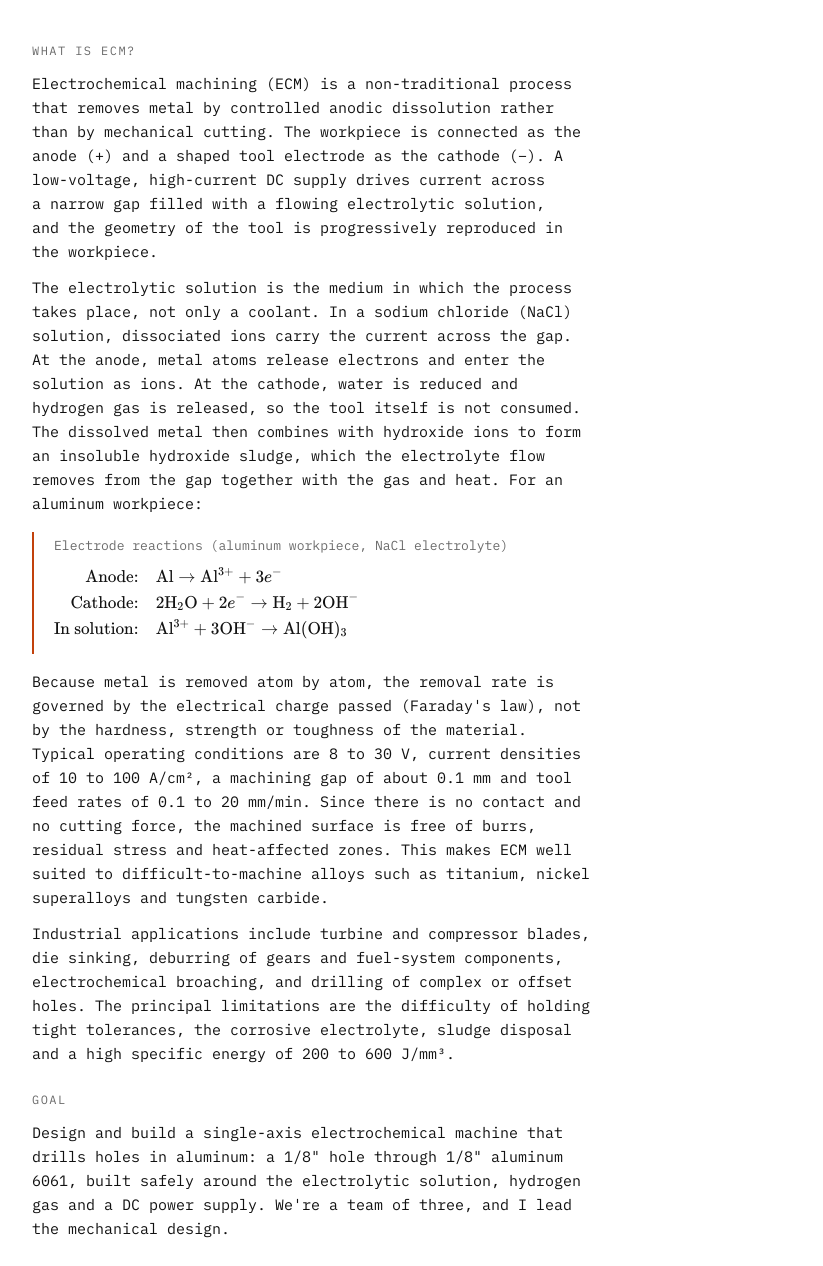
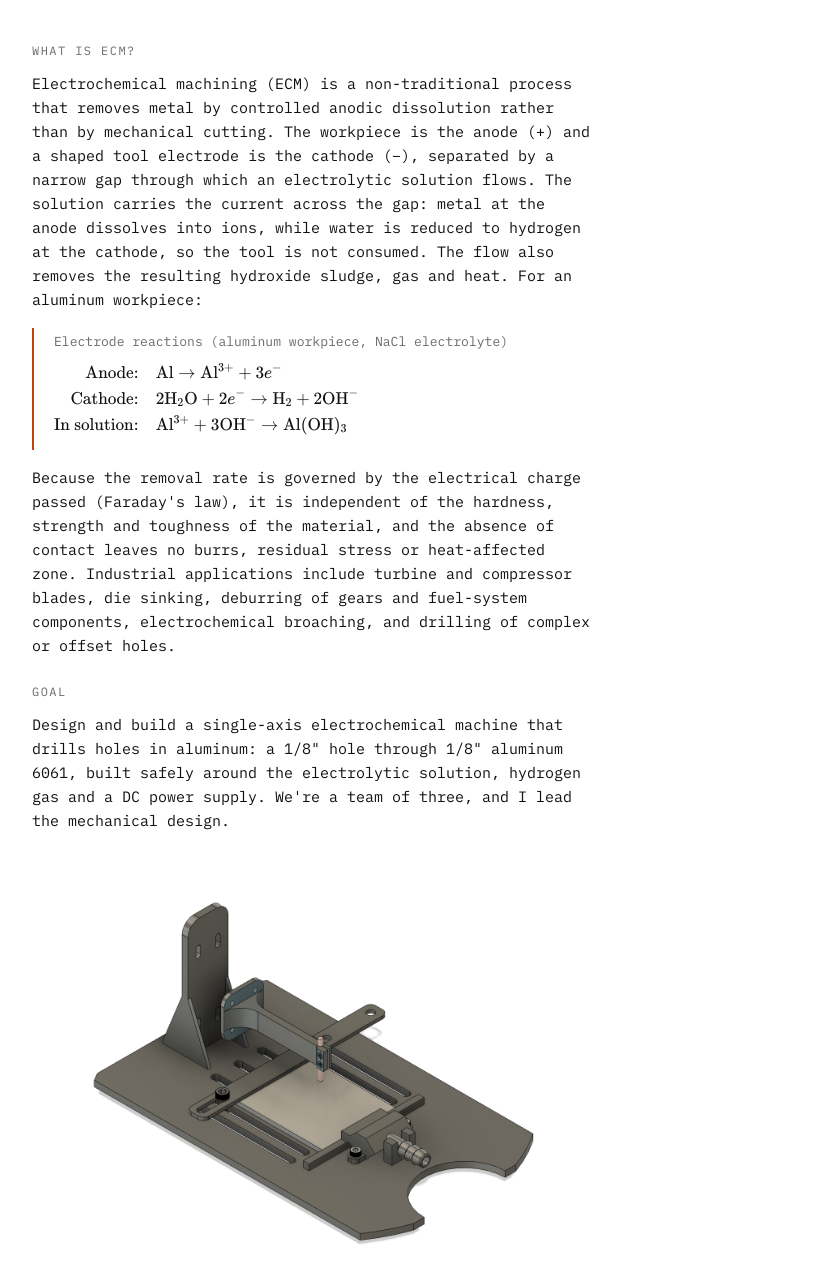
Before and after one commit to alvarolopez11lg/portfolio, an Astro site: page /projects/ecm-drilling-machine in a window 1280 px wide. Shown: the part 787-2053 px from the top of the page, without its empty margins (396-1219 px from the left). Built offline with nearby package versions, Linux system fonts and the light colour scheme; Astro itself is replaced by a stand-in of ours.

Commit message:
ECM page: shorten ECM explanation to two paragraphs
Co-Authored-By: Claude Opus 5.5 <noreply@anthropic.com>
Claude-Session: https://claude.ai/code/session_013WUqCPenbkFAC28afmSJnN

```diff
--- a/src/content/projects/ecm-drilling-machine/index.mdx
+++ b/src/content/projects/ecm-drilling-machine/index.mdx
@@ -31,18 +31,14 @@ import cadAssembly from './images/cad-assembly.png';
 
 ## What is ECM?
 
-Electrochemical machining (ECM) is a non-traditional process that removes metal by controlled anodic dissolution rather than by mechanical cutting. The workpiece is connected as the anode (+) and a shaped tool electrode as the cathode (−). A low-voltage, high-current DC supply drives current across a narrow gap filled with a flowing electrolytic solution, and the geometry of the tool is progressively reproduced in the workpiece.
-
-The electrolytic solution is the medium in which the process takes place, not only a coolant. In a sodium chloride (NaCl) solution, dissociated ions carry the current across the gap. At the anode, metal atoms release electrons and enter the solution as ions. At the cathode, water is reduced and hydrogen gas is released, so the tool itself is not consumed. The dissolved metal then combines with hydroxide ions to form an insoluble hydroxide sludge, which the electrolyte flow removes from the gap together with the gas and heat. For an aluminum workpiece:
+Electrochemical machining (ECM) is a non-traditional process that removes metal by controlled anodic dissolution rather than by mechanical cutting. The workpiece is the anode (+) and a shaped tool electrode is the cathode (−), separated by a narrow gap through which an electrolytic solution flows. The solution carries the current across the gap: metal at the anode dissolves into ions, while water is reduced to hydrogen at the cathode, so the tool is not consumed. The flow also removes the resulting hydroxide sludge, gas and heat. For an aluminum workpiece:
 
 <Equation
   label="Electrode reactions (aluminum workpiece, NaCl electrolyte)"
   tex={String.raw`\begin{aligned} \text{Anode:}\quad & \mathrm{Al} \rightarrow \mathrm{Al^{3+}} + 3e^- \\ \text{Cathode:}\quad & \mathrm{2H_2O} + 2e^- \rightarrow \mathrm{H_2} + \mathrm{2OH^-} \\ \text{In solution:}\quad & \mathrm{Al^{3+}} + \mathrm{3OH^-} \rightarrow \mathrm{Al(OH)_3} \end{aligned}`}
 />
 
-Because metal is removed atom by atom, the removal rate is governed by the electrical charge passed (Faraday's law), not by the hardness, strength or toughness of the material. Typical operating conditions are 8 to 30 V, current densities of 10 to 100 A/cm², a machining gap of about 0.1 mm and tool feed rates of 0.1 to 20 mm/min. Since there is no contact and no cutting force, the machined surface is free of burrs, residual stress and heat-affected zones. This makes ECM well suited to difficult-to-machine alloys such as titanium, nickel superalloys and tungsten carbide.
-
-Industrial applications include turbine and compressor blades, die sinking, deburring of gears and fuel-system components, electrochemical broaching, and drilling of complex or offset holes. The principal limitations are the difficulty of holding tight tolerances, the corrosive electrolyte, sludge disposal and a high specific energy of 200 to 600 J/mm³.
+Because the removal rate is governed by the electrical charge passed (Faraday's law), it is independent of the hardness, strength and toughness of the material, and the absence of contact leaves no burrs, residual stress or heat-affected zone. Industrial applications include turbine and compressor blades, die sinking, deburring of gears and fuel-system components, electrochemical broaching, and drilling of complex or offset holes.
 
 ## Goal
 
```
